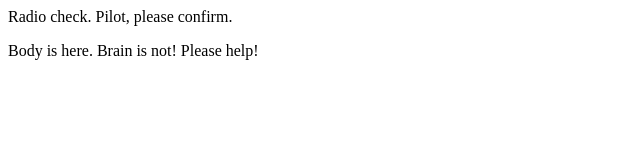
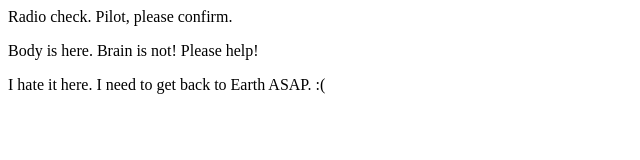
Before and after one commit to julierindone/space-cadets, a plain HTML site: page index.html in a window 1280 px wide. Shown: the whole page, without its empty margins (0-640 px from the left). Drawn offline with Linux system fonts and the light colour scheme.

Commit message:
whined at pilot

```diff
--- a/index.html
+++ b/index.html
@@ -3,5 +3,7 @@
    <p>Radio check. Pilot, please confirm.</p>
 
    <p>Body is here. Brain is not! Please help!</p>
+
+   <p> I hate it here. I need to get back to Earth ASAP. :(</p>
 </body>
 </html>
```
